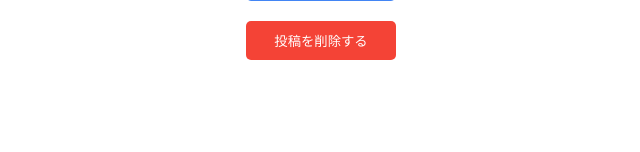
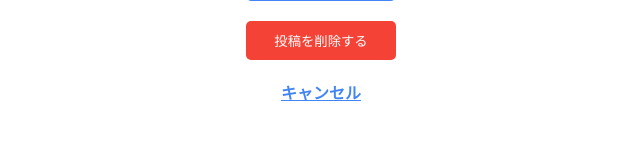
Before and after one commit to chapi80/wansnap, a Django app: template wansnapproject/app/templates/app/edit_post.html in a window 1280 px wide. Shown: the part 804-956 px from the top of the page, without its empty margins (319-959 px from the left). Before the commit the page ends 864 px from the top, so only its background shows below. Run offline with Django 5.2, Linux system fonts and the light colour scheme; the template is opened without the code that fills it: values that come from a table or form of the project are taken from there, others are empty.

Commit message:
投稿編集ページににキャンセルボタン追加

```diff
--- a/wansnapproject/app/static/app/delete.css
+++ b/wansnapproject/app/static/app/delete.css
@@ -110,3 +110,15 @@ h2 {
     background-color: #ccc;
     color: #333;
 }
+
+.cancel-link {
+        display: inline-block;
+        margin-top: 20px;
+        text-decoration: underline;
+        color: #4285f4;
+        font-weight: bold;
+    }
+
+    .cancel-link:hover {
+        background-color: #e6f0ff;
+    }
--- a/wansnapproject/app/templates/app/edit_post.html
+++ b/wansnapproject/app/templates/app/edit_post.html
@@ -44,6 +44,8 @@
                 <button type="button" class="delete-button" onclick="openDeleteModal()">投稿を削除する</button>
             </div>
 
+            <a href="{% url 'mypage' %}" class="cancel-link">キャンセル</a>
+
         <div id="deleteModal" class="modal hidden">
             <div class="modal-content">
                 <span class="close-btn" onclick="closeDeleteModal()">&times;</span>
```
